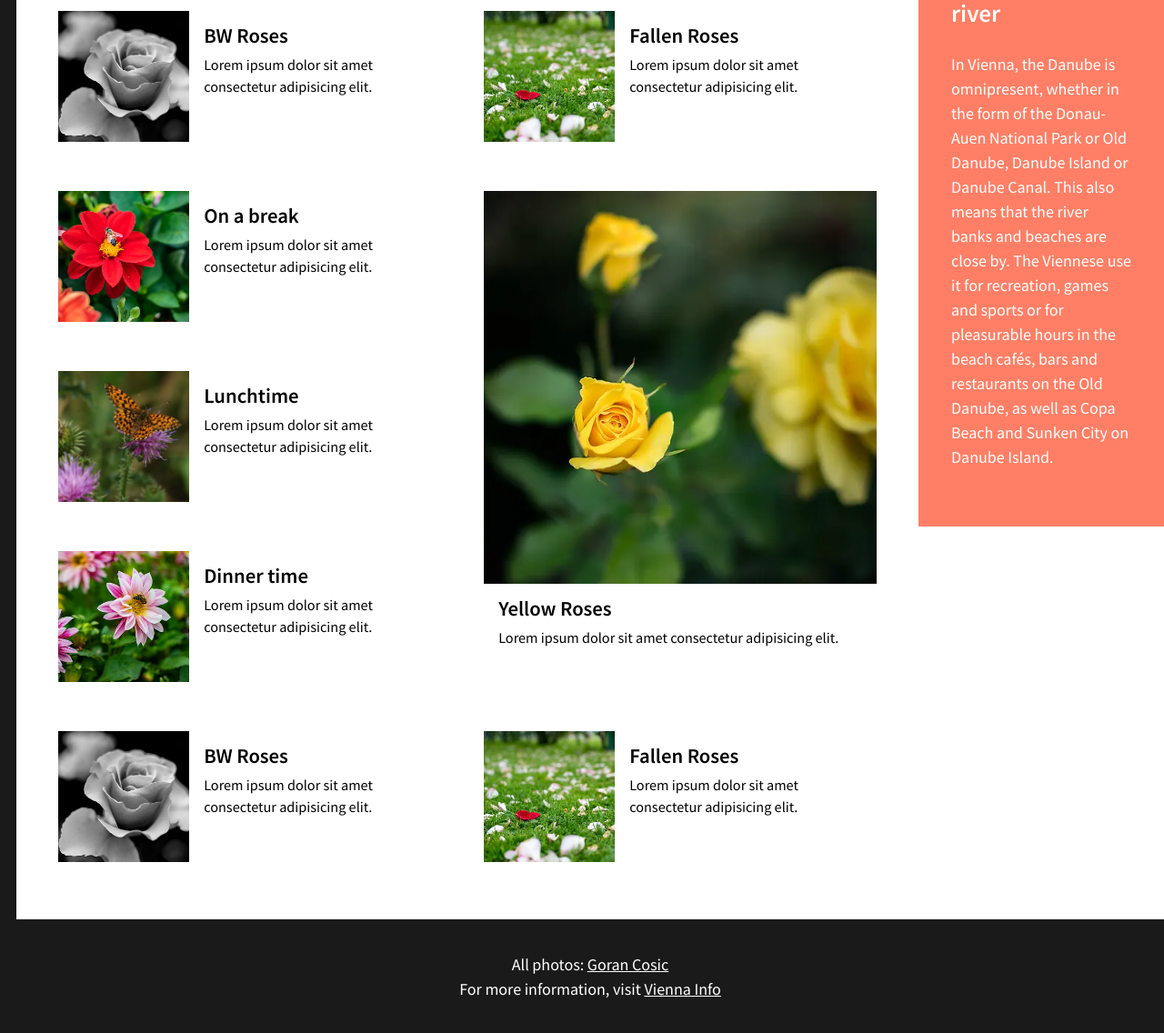
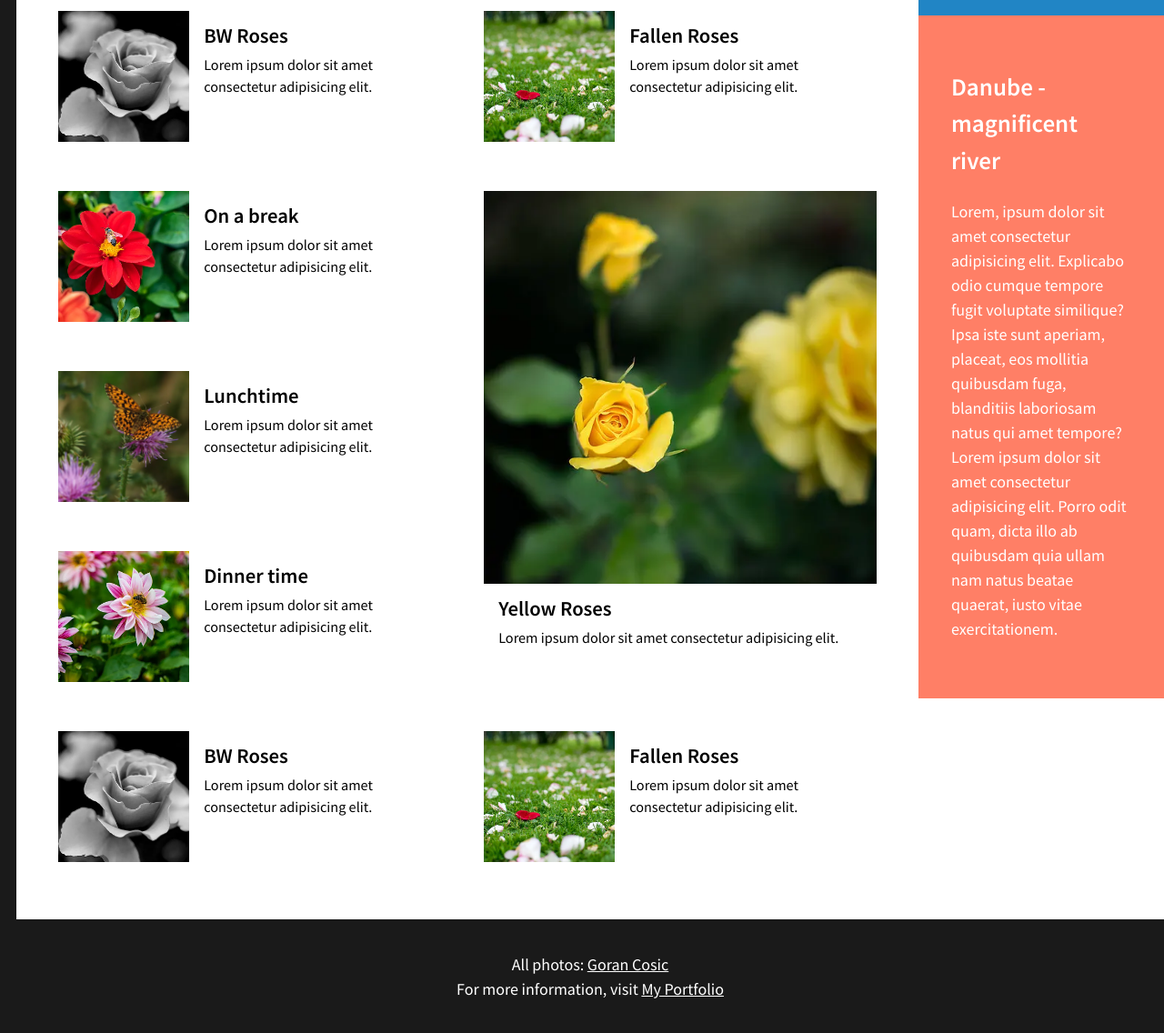
Before and after one commit to Gorky1985/grid-based-website-ver2, a plain HTML site: page index.html in a window 1280 px wide. Shown: the part 730-1866 px from the top of the page at 91% size. Drawn offline with Linux system fonts and the light colour scheme.

Commit message:
text edit

```diff
--- a/index.html
+++ b/index.html
@@ -176,21 +176,23 @@
       <aside class="twin">
         <h2 class="content-title">Donauinselfest</h2>
         <p>
-          The Donauinselfest is a free open-air music festival which occurs
-          annually at Donauinsel in Vienna, Austria. The festival is hosted by
-          SPÖ Wien. It is the largest open-air music festival in the world, with
-          around 3 million visitors over 3 days.
+          Lorem ipsum dolor sit amet consectetur adipisicing elit. Nihil in,
+          iste ipsa illo modi ut amet incidunt, quisquam aliquam nisi saepe.
+          Ipsam, ad accusamus. Ab natus itaque voluptatem ducimus consequuntur?
+          Lorem ipsum dolor sit, amet consectetur adipisicing elit. Quisquam
+          labore iure voluptatum alias eaque, ex omnis corrupti? Eligendi
+          voluptate dolor repellendus?
         </p>
       </aside>
       <aside class="twin">
         <h2 class="content-title">Danube - magnificent river</h2>
         <p>
-          In Vienna, the Danube is omnipresent, whether in the form of the
-          Donau-Auen National Park or Old Danube, Danube Island or Danube Canal.
-          This also means that the river banks and beaches are close by. The
-          Viennese use it for recreation, games and sports or for pleasurable
-          hours in the beach cafés, bars and restaurants on the Old Danube, as
-          well as Copa Beach and Sunken City on Danube Island.
+          Lorem, ipsum dolor sit amet consectetur adipisicing elit. Explicabo
+          odio cumque tempore fugit voluptate similique? Ipsa iste sunt aperiam,
+          placeat, eos mollitia quibusdam fuga, blanditiis laboriosam natus qui
+          amet tempore? Lorem ipsum dolor sit amet consectetur adipisicing elit.
+          Porro odit quam, dicta illo ab quibusdam quia ullam nam natus beatae
+          quaerat, iusto vitae exercitationem.
         </p>
       </aside>
     </section>
@@ -206,8 +208,11 @@
       </aside>
       <aside>
         For more information, visit
-        <a href="https://www.wien.info/en" target="_blank" rel="nofollow"
-          >Vienna Info</a
+        <a
+          href="https://gorky1985.github.io/my-portfolio"
+          target="_blank"
+          rel="nofollow"
+          >My Portfolio</a
         >
       </aside>
     </footer>
```
